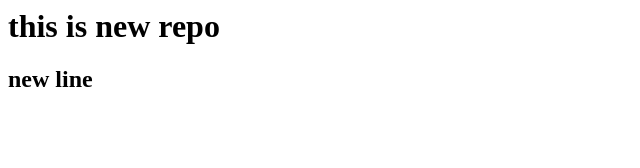
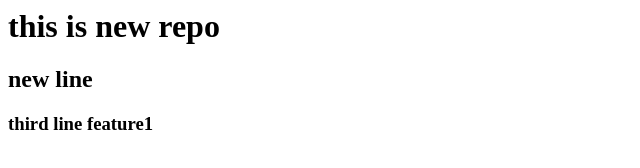
Before and after one commit to aditya9113singh/Local-repo, a plain HTML site: page index.html in a window 1280 px wide. Shown: the whole page, without its empty margins (0-640 px from the left). Drawn offline with Linux system fonts and the light colour scheme.

Commit message:
<C-F2> added
added
:wq

```diff
--- a/index.html
+++ b/index.html
@@ -1,2 +1,3 @@
 <h1>this is new repo</h1>
 <h2>new line </h2>
+<h3>third line feature1</h3>
```
